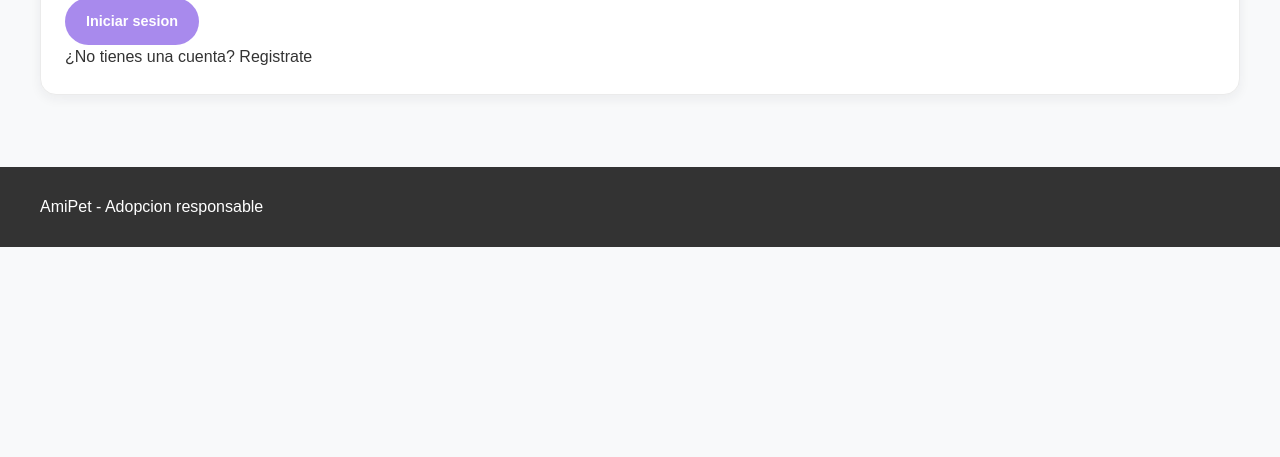
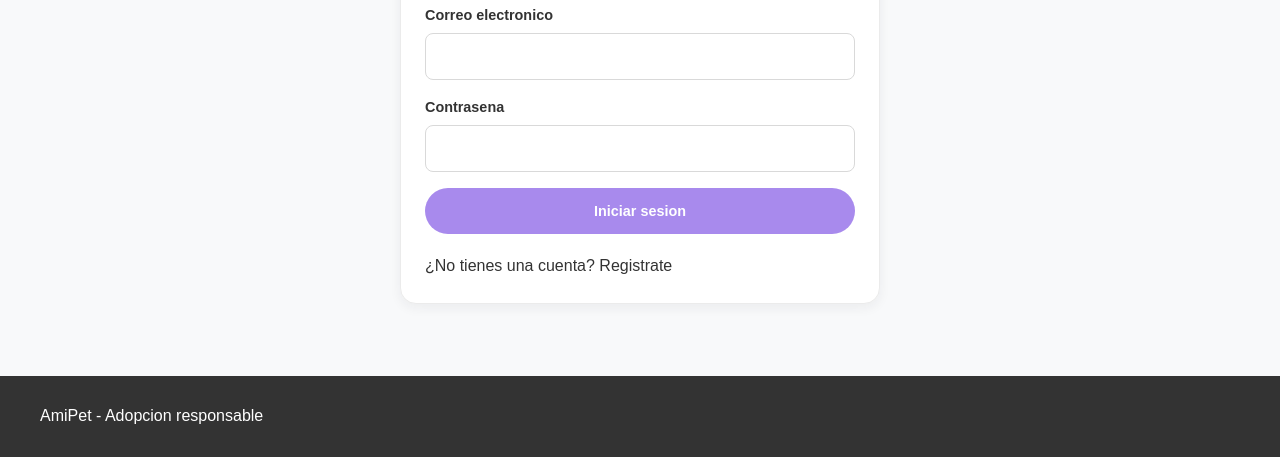
Before and after one commit to Roly-Luna/Amipet, a plain HTML site: page pages/auth/login.html in a window 1280 px wide. Shown: the part 349-806 px from the top of the page. Drawn offline with Linux system fonts and the light colour scheme.

Commit message:
style(auth): add shared form styles

```diff
--- a/css/styles.css
+++ b/css/styles.css
@@ -55,3 +55,12 @@ p { margin: 0; }
 .site-footer { padding-block: 28px; background: var(--color-text); color: #FFFFFF; }
 @media (min-width: 768px) { .container { width: min(100% - 64px, var(--container-width)); } .site-header__inner { flex-wrap: nowrap; } .site-nav { order: initial; flex-basis: auto; } .hero { grid-template-columns: 1fr 1fr; gap: 56px; padding-block: 80px; } .steps-grid { grid-template-columns: repeat(3, 1fr); } .section { padding-block: 72px; } }
 @media (prefers-reduced-motion: reduce) { html { scroll-behavior: auto; } }
+
+/* Auth layout */
+.auth-card { display: grid; width: min(100%, 480px); gap: 20px; margin: 0 auto; }
+.auth-form { display: grid; gap: 16px; }
+.form-field { display: grid; gap: 7px; }
+.form-field__label { font-size: .9rem; font-weight: 700; }
+.form-field__control { width: 100%; min-height: 46px; padding: 10px 12px; border: 1px solid var(--color-input-border); border-radius: var(--radius-small); background: var(--color-surface); font: inherit; }
+.form-field__control:focus { border-color: var(--color-primary); outline: 2px solid var(--color-purple-soft); }
+.button--block { width: 100%; }
```
